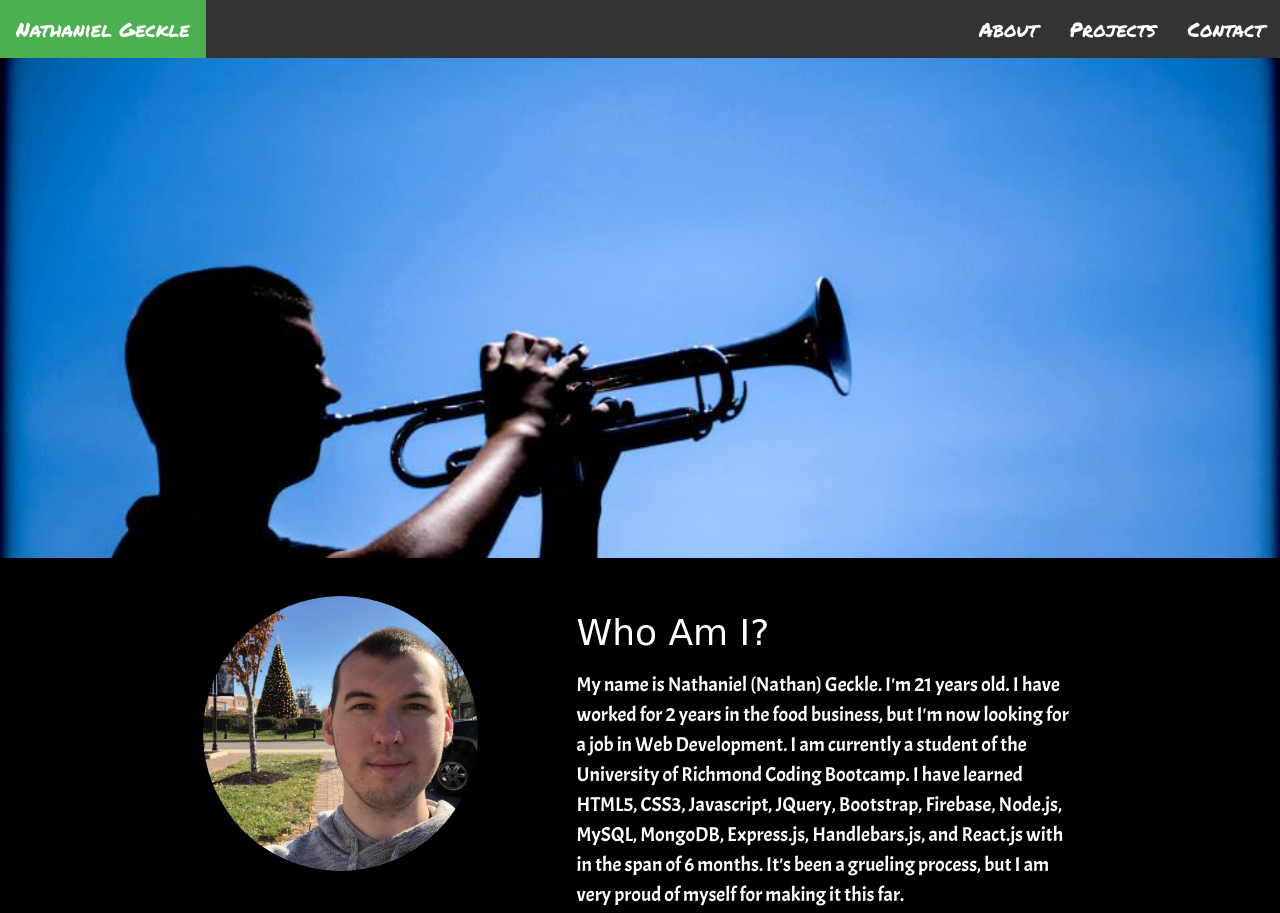
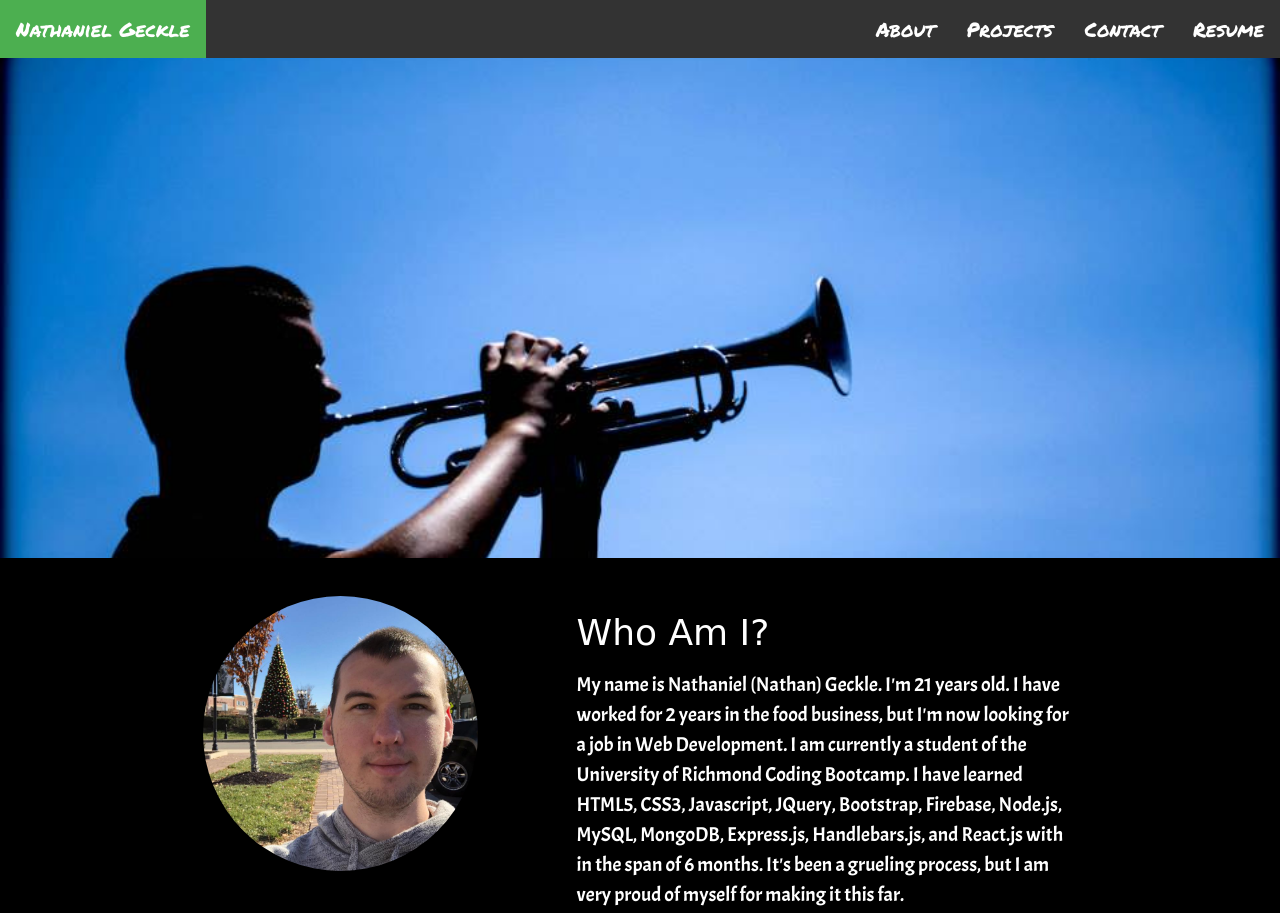
Before and after one commit to NGeckle/NGeckle.github.io, a plain HTML site: page index.html in a window 1280 px wide. Shown: the top 913 px of the page. Drawn offline with nearby package versions, Linux system fonts and the light colour scheme; a web font is replaced by a local one.

Commit message:
Added resume

```diff
--- a/index.html
+++ b/index.html
@@ -23,6 +23,7 @@
         <header id="top">
             <ul>
                 <li class="nameList"><a class="active" id="name" href="#">Nathaniel Geckle</a></li>
+                <li class="list"><a href="https://docs.google.com/document/d/1_6Xm3rbfEuiVvL3ujU3zS1uqvBnQYGFhlHUEHhKGk68/edit?usp=sharing">Resume</a></li>
                 <li class="list"><a href="#contact">Contact</a></li>
                 <li class="list"><a href="#gallery">Projects</a></li>
                 <li class="list"><a href="#about">About</a></li>
```
